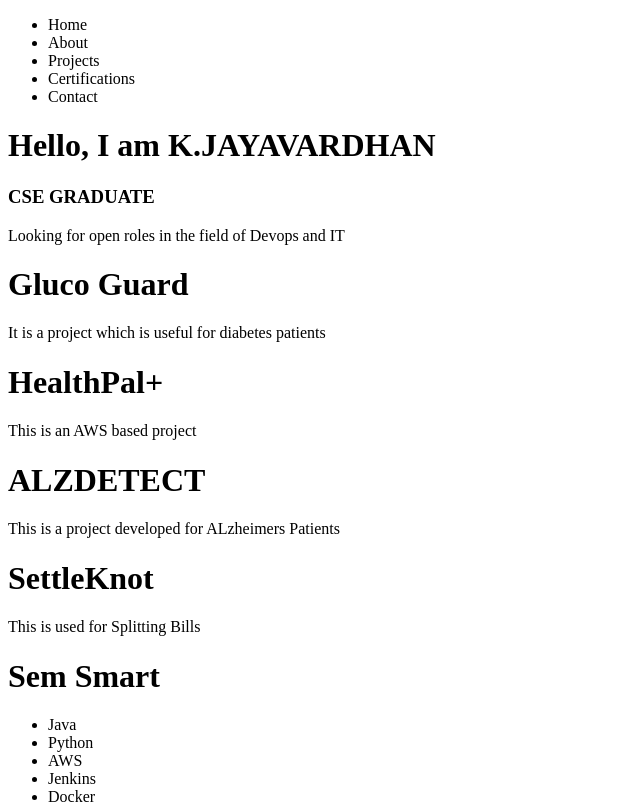
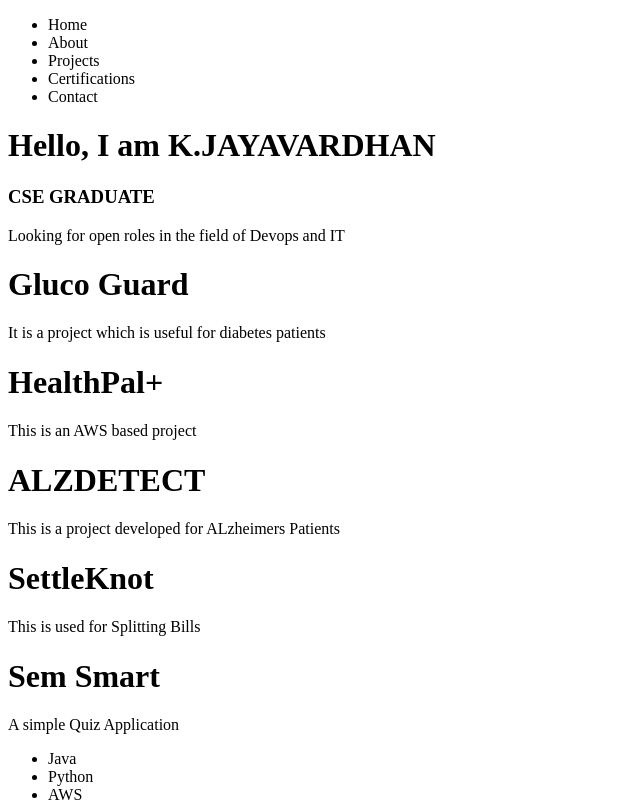
Before and after one commit to Jayavardhan56/My-Portfolio, a React app in the folder portfolio/: page / in a window 1280 px wide. Shown: the top 804 px of the page, without its empty margins (0-640 px from the left). Built offline with nearby package versions, Linux system fonts and the light colour scheme; the HTML template or start-up script is replaced by a standard one.

Commit message:
Add description for Quiz Application project

```diff
--- a/portfolio/src/components/Projects.jsx
+++ b/portfolio/src/components/Projects.jsx
@@ -10,6 +10,7 @@ export default function Projects(){
         <h1>SettleKnot</h1>
         <p>This is used for Splitting Bills</p>
         <h1>Sem Smart</h1>
+        <p>A simple Quiz Application </p>
         </>
     )
 }
```
